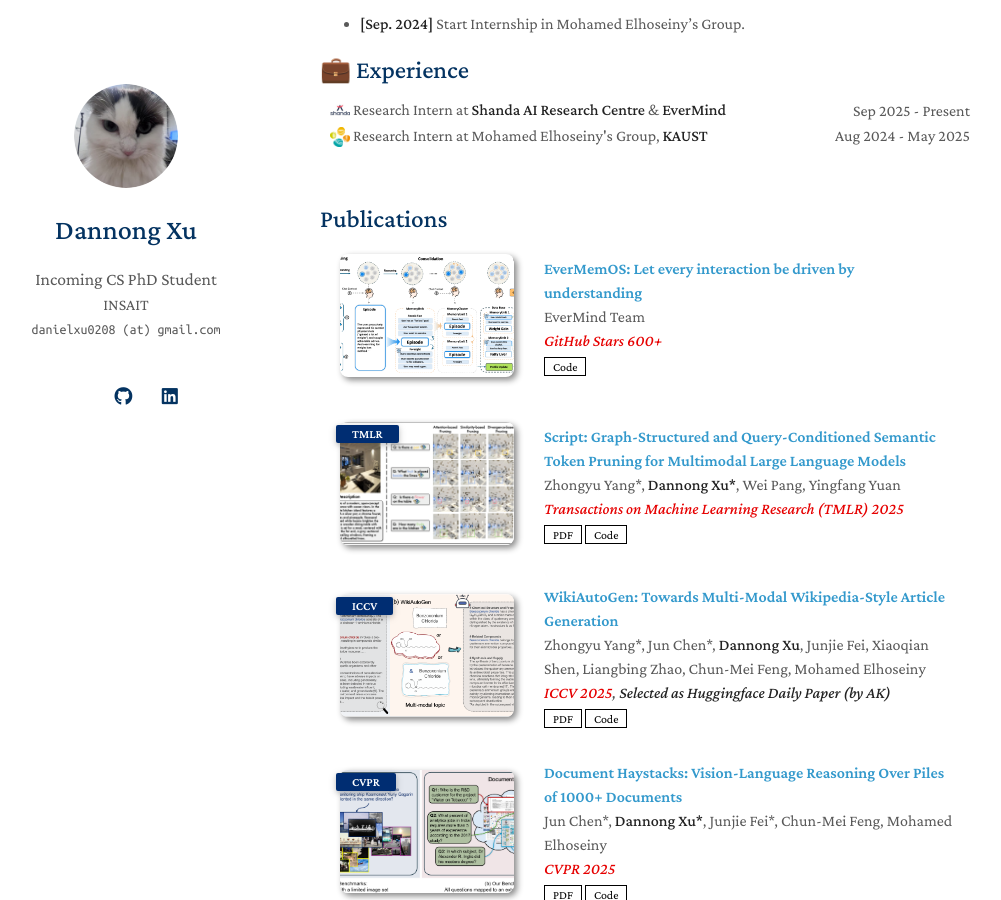
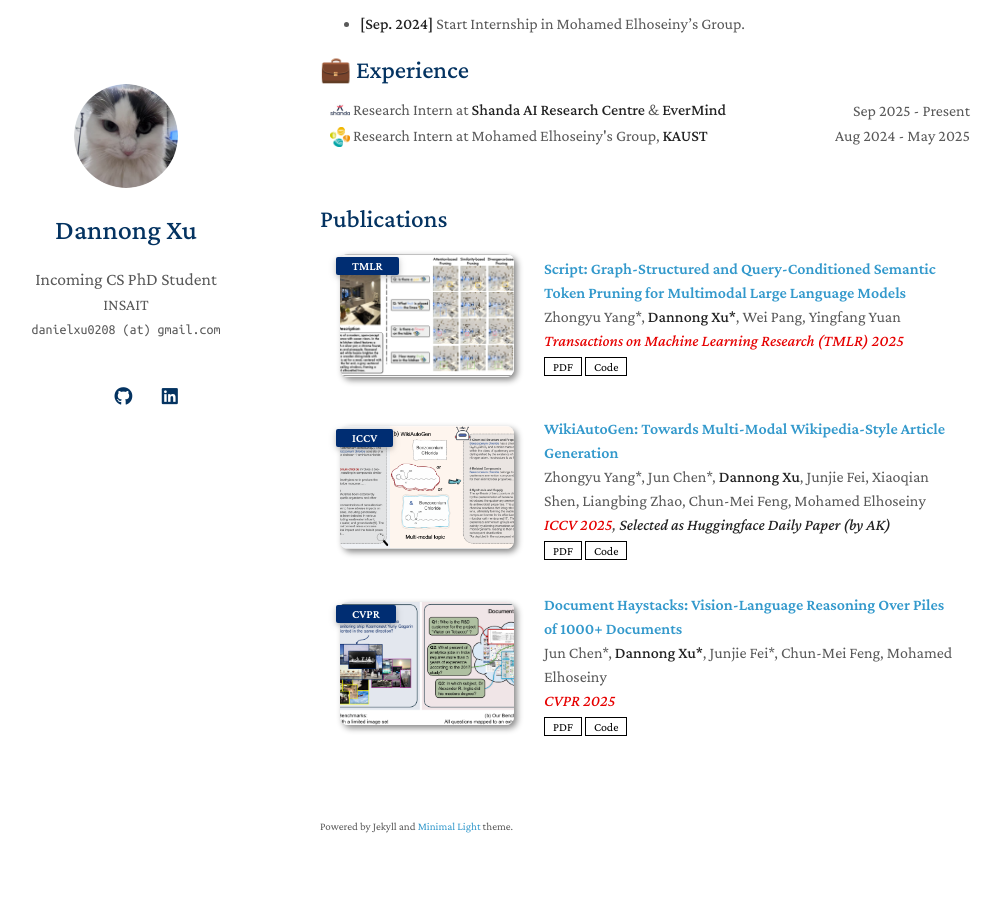
Before and after one commit to Danielxu0208/Danielxu0208.github.io, a Jekyll site: the page built from index.md, in a window 1280 px wide and 900 px high, scrolled down 693 px. Shown: the whole window, without its empty margins (150-1151 px from the left). Built offline with Jekyll 4.4.1, drawn with Linux system fonts in a browser that asks for light colours; a style sheet for code colours, icons or effects is not loaded; our own code applies the rules of GitHub Pages for plain Markdown files.

Commit message:
Update publications.yml

```diff
--- a/_data/publications.yml
+++ b/_data/publications.yml
@@ -1,13 +1,4 @@
 main:
-
-
-  - title: "EverMemOS: Let every interaction be driven by understanding"
-    authors: EverMind Team
-    conference_short:
-    conference: <strong><span style="color:#e60000">GitHub Stars 600+ </span></strong>
-    code: https://github.com/EverMind-AI/EverMemOS
-    机器之心: https://mp.weixin.qq.com/s/MYc9ostRD51tRe9priL2Aw
-    image: ./assets/img/evermemos.png
 
 
   - title: "Script: Graph-Structured and Query-Conditioned Semantic Token Pruning for Multimodal Large Language Models"
```
